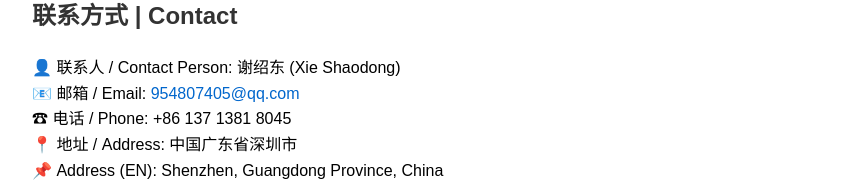
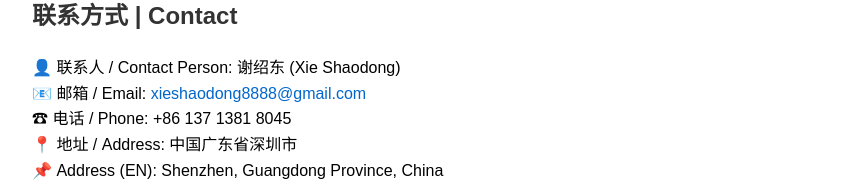
Before and after one commit to shengMR/shengMR.github.io, a plain HTML site: page index.html in a window 1280 px wide. Shown: the part 573-755 px from the top of the page, without its empty margins (208-1059 px from the left). Drawn offline with Linux system fonts and the light colour scheme.

Commit message:
Update index.html

```diff
--- a/index.html
+++ b/index.html
@@ -61,7 +61,7 @@
       <h2>联系方式 | Contact</h2>
       <p>
         👤 联系人 / Contact Person: 谢绍东 (Xie Shaodong)<br/>
-        📧 邮箱 / Email: <a href="mailto:954807405@qq.com">954807405@qq.com</a><br/>
+        📧 邮箱 / Email: <a href="mailto:xieshaodong8888@gmail.com">xieshaodong8888@gmail.com</a><br/>
         ☎ 电话 / Phone: +86 137 1381 8045<br/>
         📍 地址 / Address: 中国广东省深圳市<br/>
         📌 Address (EN): Shenzhen, Guangdong Province, China
```
